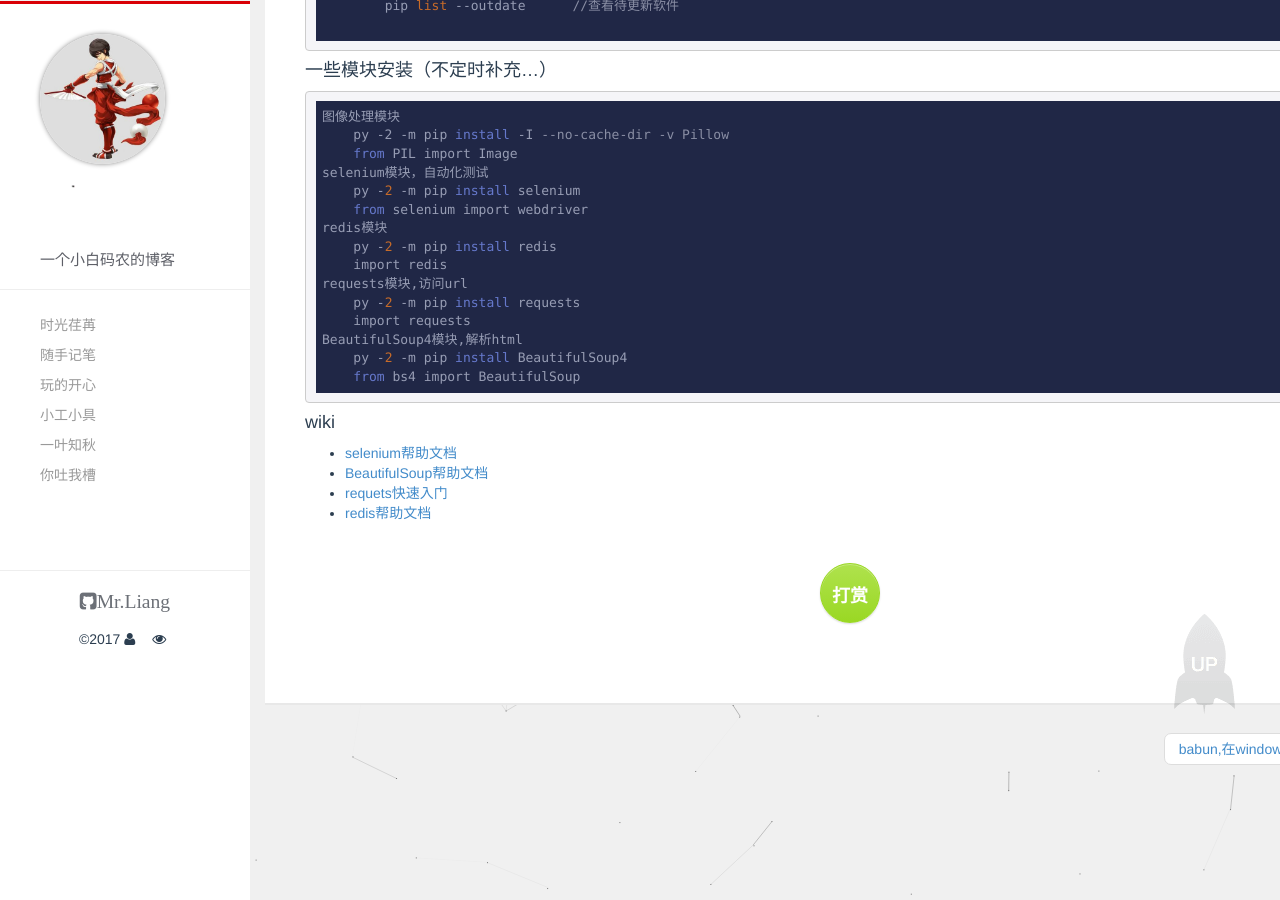
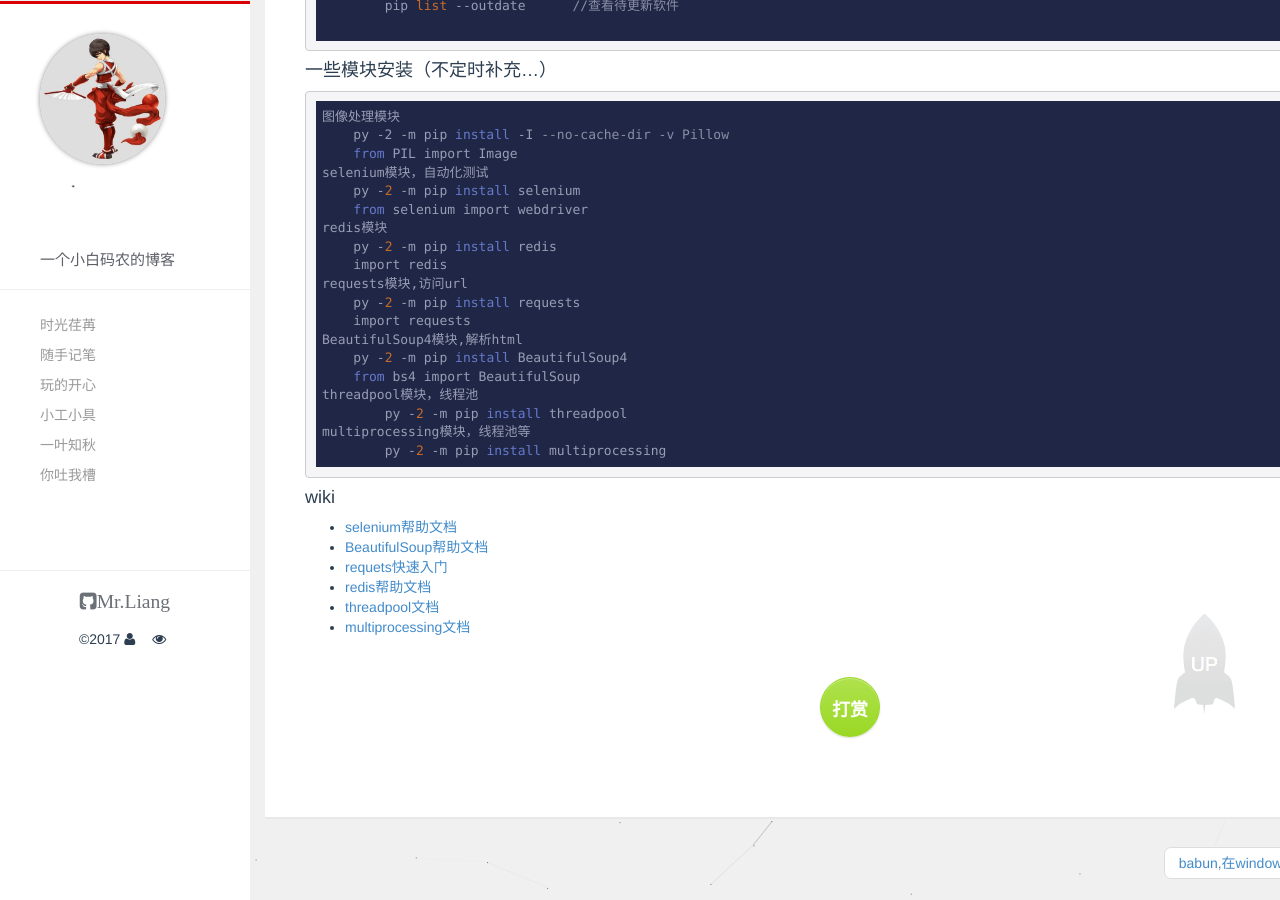
Before and after one commit to liangrengongzuoshi/liangzai.pub, a Jekyll site: the page built from _posts/2017-06-15-python.md, in a window 1280 px wide and 900 px high, scrolled down 703 px. Built offline with Jekyll 4.4.1, drawn with Linux system fonts in a browser that asks for light colours; comment, search, counter and statistics services are not loaded.

Commit message:
add something in python.md

````diff
--- a/_posts/2017-06-15-python.md
+++ b/_posts/2017-06-15-python.md
@@ -51,6 +51,10 @@ requests模块,访问url
 BeautifulSoup4模块,解析html
     py -2 -m pip install BeautifulSoup4
     from bs4 import BeautifulSoup
+threadpool模块，线程池
+	py -2 -m pip install threadpool
+multiprocessing模块，线程池等
+	py -2 -m pip install multiprocessing
 ```
 
 #### wiki
@@ -59,3 +63,5 @@ BeautifulSoup4模块,解析html
 * [BeautifulSoup帮助文档](http://beautifulsoup.readthedocs.io/zh_CN/latest/#){:target="_blank"}
 * [requets快速入门](http://docs.python-requests.org/zh_CN/latest/user/quickstart.html){:target="_blank"}
 * [redis帮助文档](https://pypi.python.org/pypi/redis){:target="_blank"}
+* [threadpool文档](https://chrisarndt.de/projects/threadpool/){:target="_blank"}
+* [multiprocessing文档](https://docs.python.org/2/library/multiprocessing.html){:target="_blank"}
````
Also changed, not shown: _posts/2017-05-26-linux.md (+1 -0 lines).
